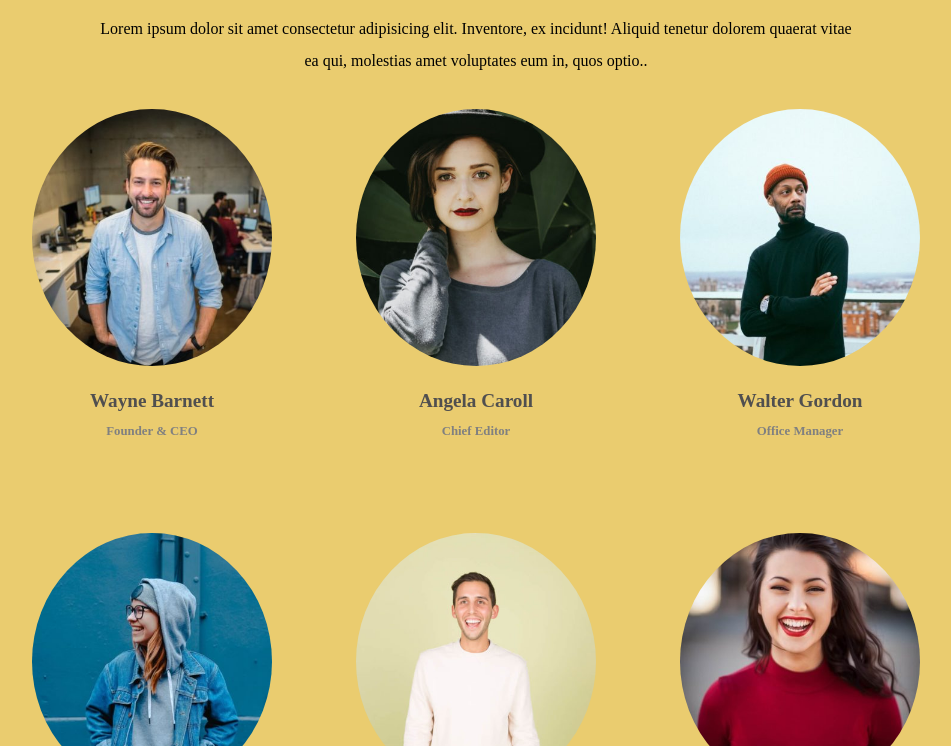
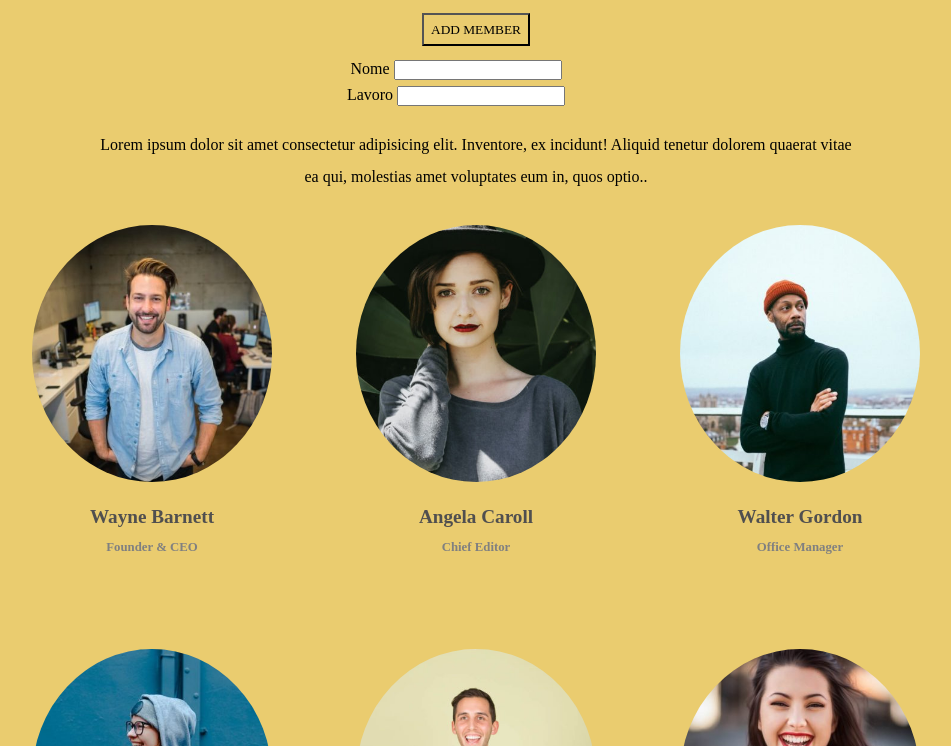
Before and after one commit to Lucacasamassima2001/js-our-team, a plain HTML site: page index.html in a window 1280 px wide. Shown: the part 54-800 px from the top of the page, without its empty margins (164-1115 px from the left). Drawn offline with Linux system fonts and the light colour scheme.

Commit message:
added btn add-member

```diff
--- a/assets/script.js
+++ b/assets/script.js
@@ -26,11 +26,13 @@
 const eleImg = document.querySelector(".member-img")
 const eleName = document.querySelector(".name")
 const eleJob = document.querySelector(".job")
-
+const BtnAdd = document.querySelector(".add-card")
+const EleNewname = document.getElementById("name")
+const EleNewjob = document.getElementById("job")
 // CREO ARRAY CON I DATI
 
 
-const members = [
+let members = [
     {
         name: "Wayne Barnett",
         job: "Founder & CEO",
@@ -79,3 +81,25 @@ for(let i = 0; i < members.length; i++){
     <div class="job">${member.job}</div>
     </div>`
 }
+
+
+
+BtnAdd.addEventListener("click",
+function(){
+
+    const NewMember = {
+        name: EleNewname.value,
+        job: EleNewjob.value,
+    }
+    members.push(NewMember)
+    console.log(members)
+    eleContainer.innerHTML +=
+    `<div class="card">
+    <img src="assets/imgs/nuovoutente.jpeg">
+    <div class="name">${NewMember.name}</div>
+    <div class="job">${NewMember.job}</div>
+    </div>`
+
+
+
+})
--- a/assets/style.css
+++ b/assets/style.css
@@ -34,6 +34,22 @@ h2{
     gap: 1.5em;
 }
 
+.button-container{
+    width: 70%;
+    margin: auto;
+    display: flex;
+    justify-content: center;
+    margin-top: 1em;
+    flex-direction: column;
+    text-align: center;
+}
+
+.add-card{
+    margin: auto;
+    margin-bottom: 1em;
+    padding: .5em;
+    background-color: rgb(234, 204, 111);
+}
 
 
 
@@ -61,3 +77,8 @@ img{
     width: 80%;
     border-radius: 50%;
 }
+
+input{
+    margin-bottom: .5em;
+    margin-right: 3em;
+}
--- a/index.html
+++ b/index.html
@@ -4,19 +4,27 @@
     <meta charset="UTF-8">
     <meta http-equiv="X-UA-Compatible" content="IE=edge">
     <meta name="viewport" content="width=device-width, initial-scale=1.0">
-    <title>Document</title>
+    <title>Our team</title>
     <link rel="stylesheet" href="assets/style.css">
     <script src="assets/script.js" defer></script>
 </head>
 <body>
     <h2>OUR TEAM</h2>
+    <div class="button-container">
+            <button class="add-card">ADD MEMBER</button>
+            <div>
+                <label for="name" >Nome</label>
+                <input type="text" id="name">
+            </div>
+
+            <div>
+                <label for="job" >Lavoro</label>
+                <input type="text" id="job">
+            </div>
+    </div>
     <div class="lorem">Lorem ipsum dolor sit amet consectetur adipisicing elit. Inventore, ex incidunt! Aliquid tenetur dolorem quaerat vitae ea qui, molestias amet voluptates eum in, quos optio..</div>
     <div class="container">
-        <!-- <div class="card">
-            <img src="" alt="" class="member-img">
-            <div class="name"></div>
-            <div class="job"></div>
-        </div> -->
+
     </div>
 
 </body>
```
Also changed, not shown: assets/imgs/nuovoutente.jpeg (added).
